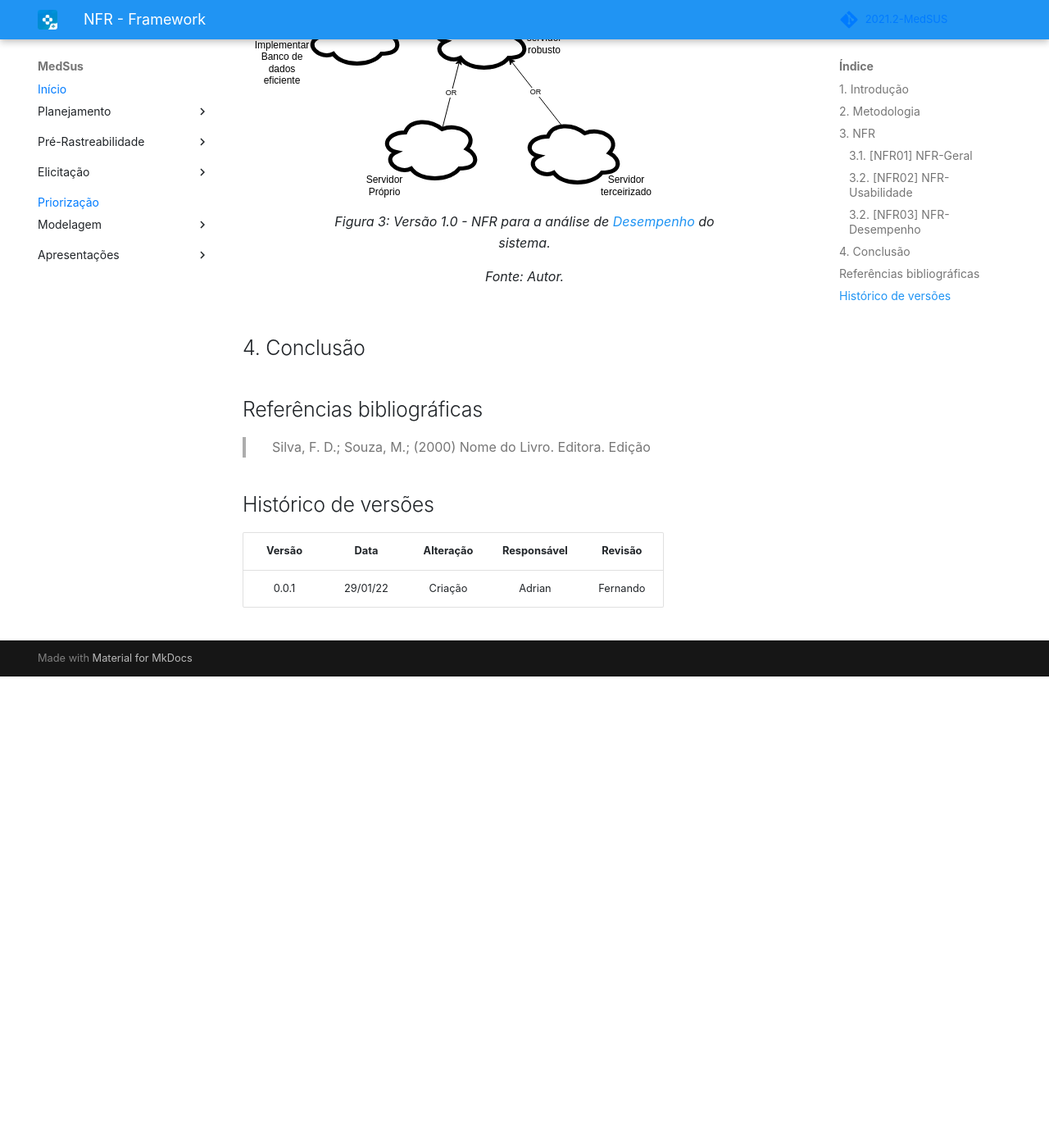
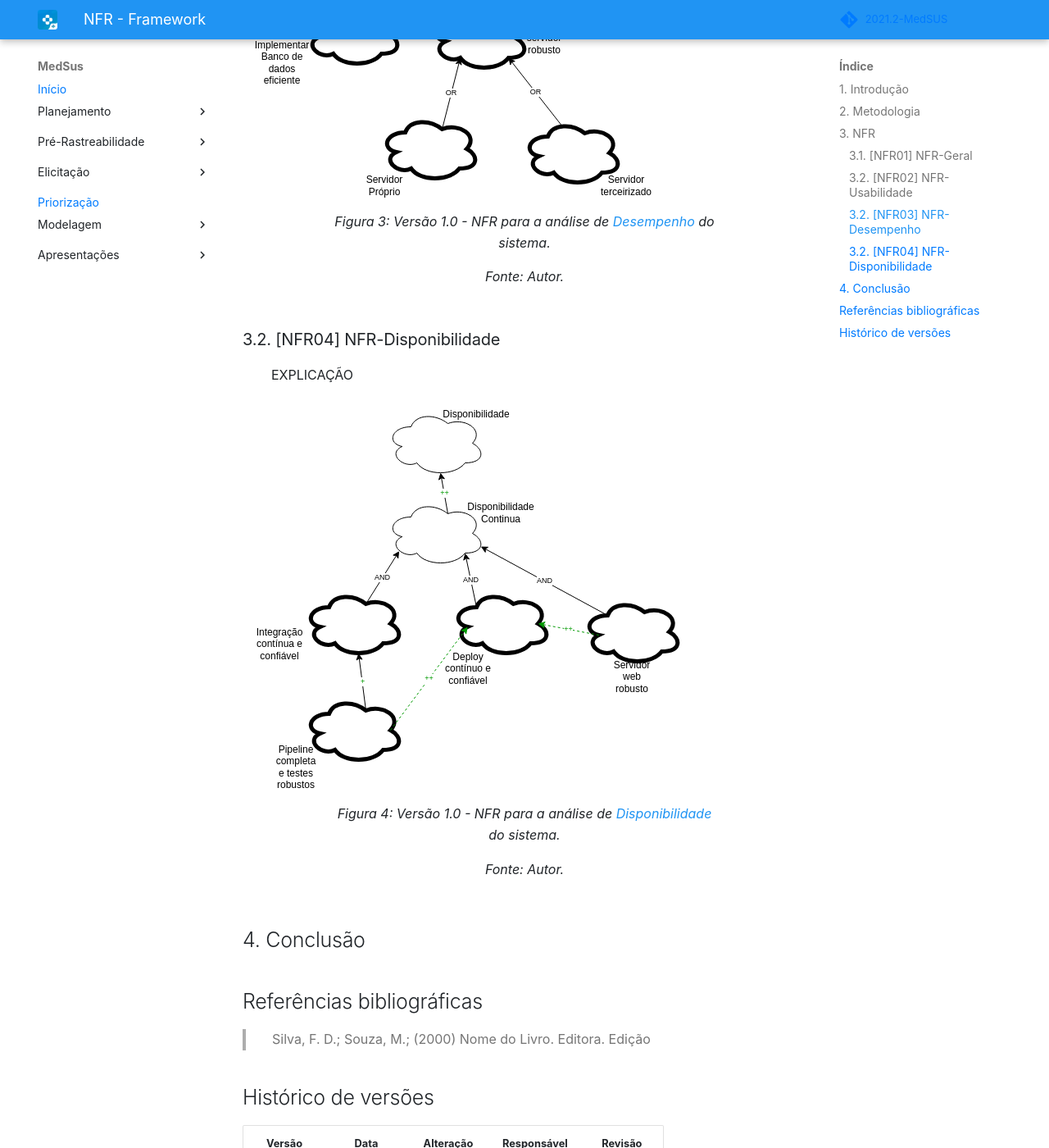
Before and after one commit to Requisitos-de-Software/2021.2-MedSUS, an MkDocs documentation site: the page built from docs/modeling/nfr.md, in a window 1280 px wide and 1400 px high, scrolled down 1924 px. Shown: the whole window at 82% size. Built offline with MkDocs 1.6.1 and Material for MkDocs 9.7.7, drawn with Linux system fonts in a browser that asks for light colours; some web fonts are replaced; comment, search, counter and statistics services are not loaded; before the commit the page ends 2749 px from its top, so only the background shows below that.

Commit message:
#28 - NFR04 - Disponibilidade

```diff
--- a/docs/modeling/nfr.md
+++ b/docs/modeling/nfr.md
@@ -63,6 +63,19 @@
     </div>
 </div>
 
+### 3.2. [NFR04] NFR-Disponibilidade
+
+<div class="container">
+    <div class="row">
+        <div class="col">
+            <p>EXPLICAÇÃO</p>
+            <img src="https://raw.githubusercontent.com/Requisitos-de-Software/2021.2-MedSUS/28-modelagem-nfr-framework/docs/assets/nfr/NFR04.svg">
+            <figcaption>Figura 4: Versão 1.0 - NFR para a análise de <a href="../supplementary_specification/">Disponibilidade</a> do sistema. </figcaption>
+            <figcaption>Fonte: Autor.</figcaption>
+        </div>
+    </div>
+</div>
+
 ## 4. Conclusão
 
 <p>
```
Also changed, not shown: docs/assets/nfr/NFR04.svg (added), docs/modeling/NFR01.svg (deleted), 1 other file.
